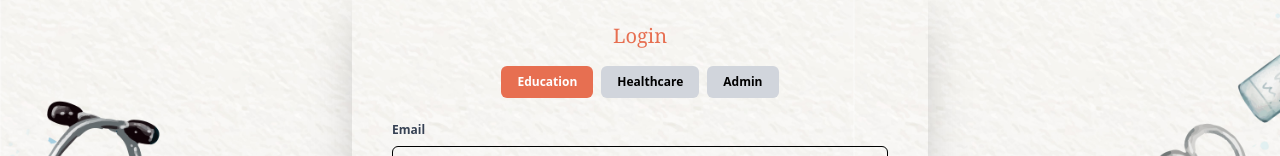
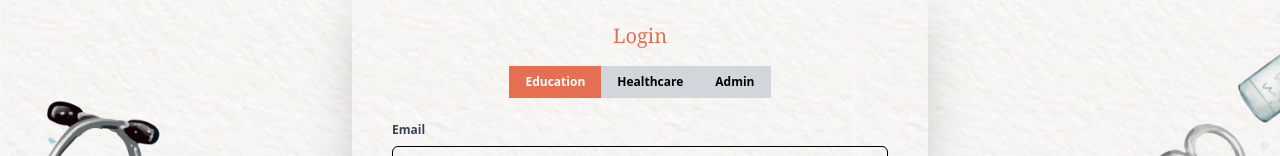
Before and after one commit to Debabratt/edu2meduu, a React (Vite) app in the folder frontend/: page /login in a window 1280 px wide. Shown: the part 190-346 px from the top of the page. Built offline with nearby package versions, Linux system fonts and the light colour scheme; a web font is replaced by a local one.

Commit message:
update login page

```diff
--- a/frontend/src/components/Login.jsx
+++ b/frontend/src/components/Login.jsx
@@ -110,12 +110,12 @@ const Login = () => {
         </h2>
 
         {/* User Type Selection - Buttons */}
-        <div className="mb-4 flex justify-center gap-2">
+        <div className="mb-4 flex justify-center ">
           {["education", "healthcare", "admin"].map((type) => (
             <motion.button
               key={type}
               onClick={() => setUsertype(type)}
-              className={`px-4 py-2 text-xs font-semibold rounded-md transition ${
+              className={`px-4 py-2 text-xs font-semibold  transition ${
                 usertype === type
                   ? type === "education"
                     ? "bg-[#E76F51] text-white"
--- a/frontend/src/components/Userdash.jsx
+++ b/frontend/src/components/Userdash.jsx
@@ -16,7 +16,7 @@ const Userdash = () => {
 
   return (
     <div className="min-h-screen  bg-[#d5f3f7] flex flex-col items-center p-6">
-      <h1 className="text-3xl font-bold text-blue-600 mb-6">
+      <h1 className="text-3xl font-bold text-[] mb-6">
         Welcome to Edu2Medu 🎓
       </h1>
 
```
